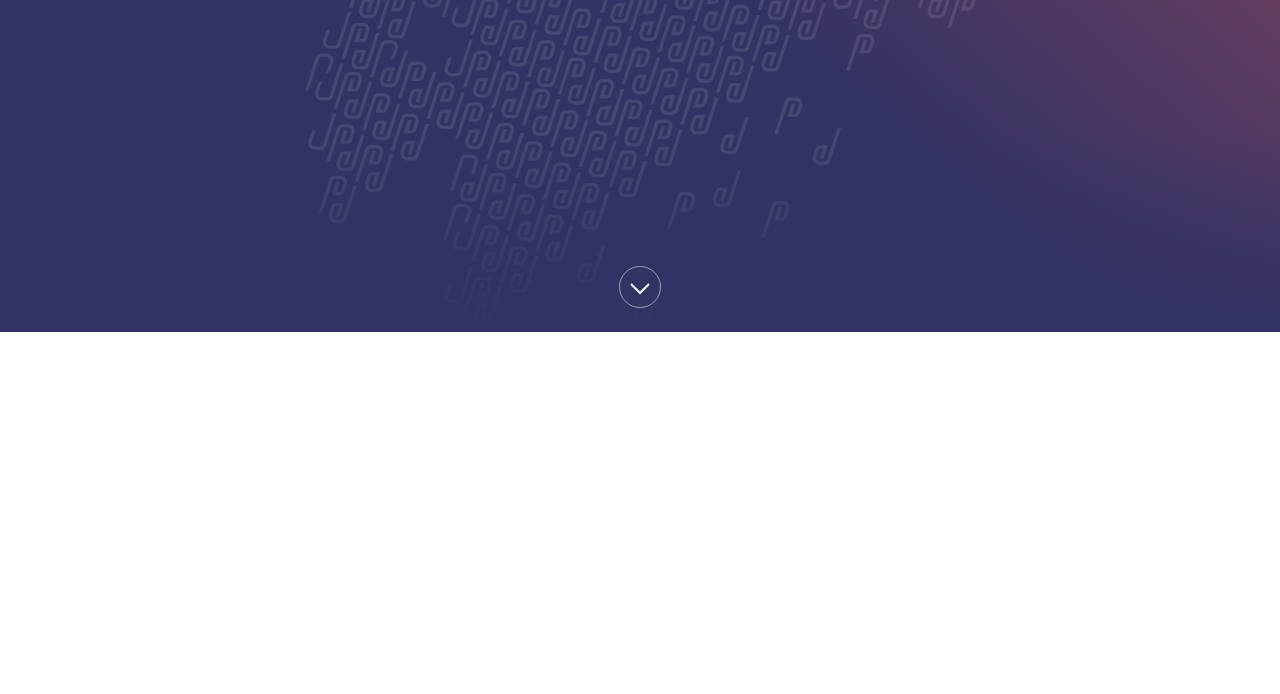
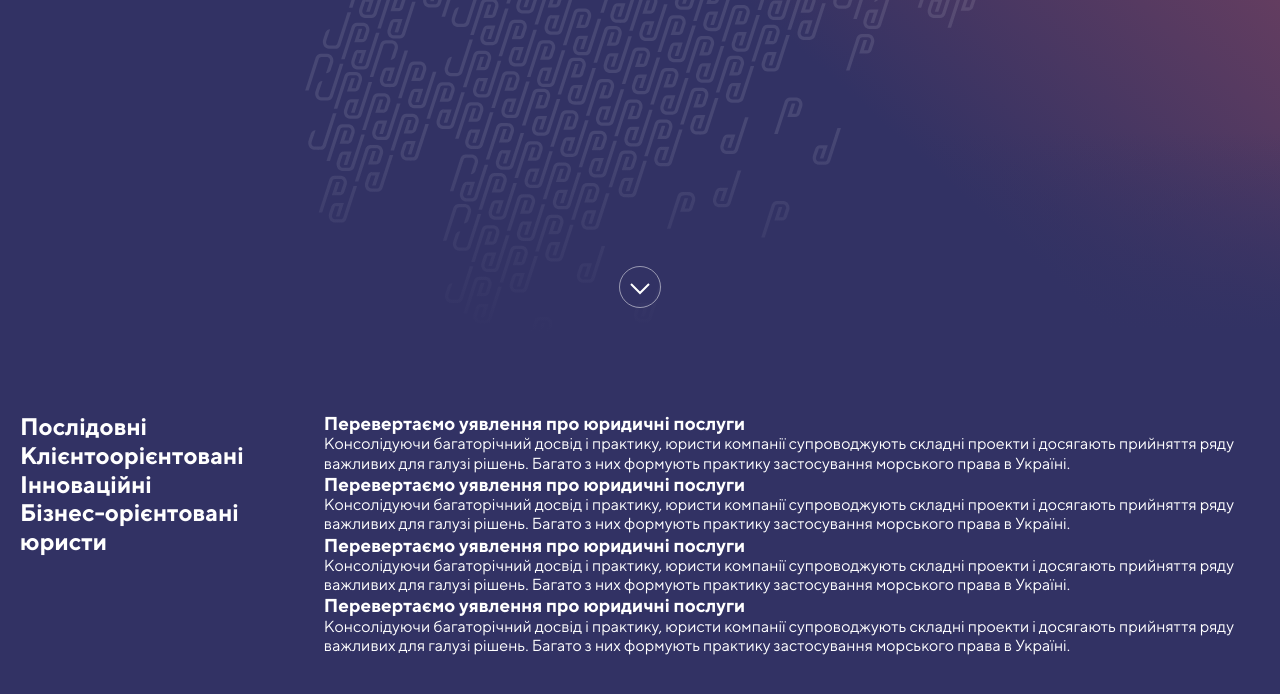
Before and after one commit to jedijsx/final-work-fe-hillel, a website: page index.html in a window 1280 px wide. Shown: the part 468-1162 px from the top of the page. Before the commit the page ends 800 px from the top, so only its background shows below. Drawn offline with Linux system fonts and the light colour scheme.

Commit message:
work with 'experience' section

```diff
--- /dev/null
+++ b/assets/scss/pages/home/main/experience/_experience.scss
@@ -0,0 +1,13 @@
+@use "../../../../presets" as *;
+@use "../../../../mixins" as *;
+
+
+.experience {
+  background-color: $color-main;
+  padding-top: 80px;
+  padding-bottom: 80px;
+
+  &__container {
+    @extend %container;
+  }
+}
--- /dev/null
+++ b/assets/scss/pages/home/main/experience/_index.scss
@@ -0,0 +1,2 @@
+@forward "experience";
+@forward "slider";
--- /dev/null
+++ b/assets/scss/pages/home/main/experience/_slider.scss
@@ -0,0 +1,8 @@
+@use "../../../../presets" as *;
+@use "../../../../mixins" as *;
+
+.slider {
+  display: flex;
+  color: $color-white;
+  gap: 80px;
+}
--- a/assets/scss/style.scss
+++ b/assets/scss/style.scss
@@ -3,3 +3,5 @@
 @use "common";
 
 @use "pages/home/header";
+
+@use "pages/home/main/experience";
--- a/index.html
+++ b/index.html
@@ -62,6 +62,70 @@
     </div>
   </header>
 
+  <main class="page-main">
+    <section class="experience">
+      <div class="experience__container">
+        <div class="slider">
+          <div class="slider__headers">
+            <h2 class="slider__header active">Послідовні</h2>
+            <h2 class="slider__header">Клієнтоорієнтовані</h2>
+            <h2 class="slider__header">Інноваційні</h2>
+            <h2 class="slider__header">Бізнес-орієнтовані юристи</h2>
+          </div>
+          <div class="slider__notes">
+            <div class="slider__note active">
+              <h3 class="slider__title">Перевертаємо уявлення про юридичні послуги</h3>
+              <p class="slider__description">
+                Консолідуючи багаторічний досвід і практику, юристи компанії супроводжують
+                складні проекти і досягають прийняття ряду важливих для галузі рішень. Багато з них формують практику
+                застосування морського права в Україні.
+              </p>
+            </div>
+            <div class="slider__note">
+              <h3 class="slider__title">Перевертаємо уявлення про юридичні послуги</h3>
+              <p class="slider__description">
+                Консолідуючи багаторічний досвід і практику, юристи компанії супроводжують
+                складні проекти і досягають прийняття ряду важливих для галузі рішень. Багато з них формують практику
+                застосування морського права в Україні.
+              </p>
+            </div>
+            <div class="slider__note">
+              <h3 class="slider__title">Перевертаємо уявлення про юридичні послуги</h3>
+              <p class="slider__description">
+                Консолідуючи багаторічний досвід і практику, юристи компанії супроводжують
+                складні проекти і досягають прийняття ряду важливих для галузі рішень. Багато з них формують практику
+                застосування морського права в Україні.
+              </p>
+            </div>
+            <div class="slider__note">
+              <h3 class="slider__title">Перевертаємо уявлення про юридичні послуги</h3>
+              <p class="slider__description">
+                Консолідуючи багаторічний досвід і практику, юристи компанії супроводжують
+                складні проекти і досягають прийняття ряду важливих для галузі рішень. Багато з них формують практику
+                застосування морського права в Україні.
+              </p>
+            </div>
+            <div class="slider__indicators">
+              <div class="slider__indicator active"></div>
+              <div class="slider__indicator"></div>
+              <div class="slider__indicator"></div>
+              <div class="slider__indicator"></div>
+            </div>
+          </div>
+        </div>
+      </div>
+    </section>
+
+
+    <!-- <section class="services"></section> -->
+    <!-- <section class="team"></section> -->
+    <!-- <section class="cases"></section> -->
+    <!-- <section class="clients"></section> -->
+    <!-- <section class="publications"></section> -->
+  </main>
+
+  <footer class="page-footer"></footer>
+
   <script src="./assets/js/main.js"></script>
 </body>
 
```
Also changed, not shown: assets/css/style.css.
